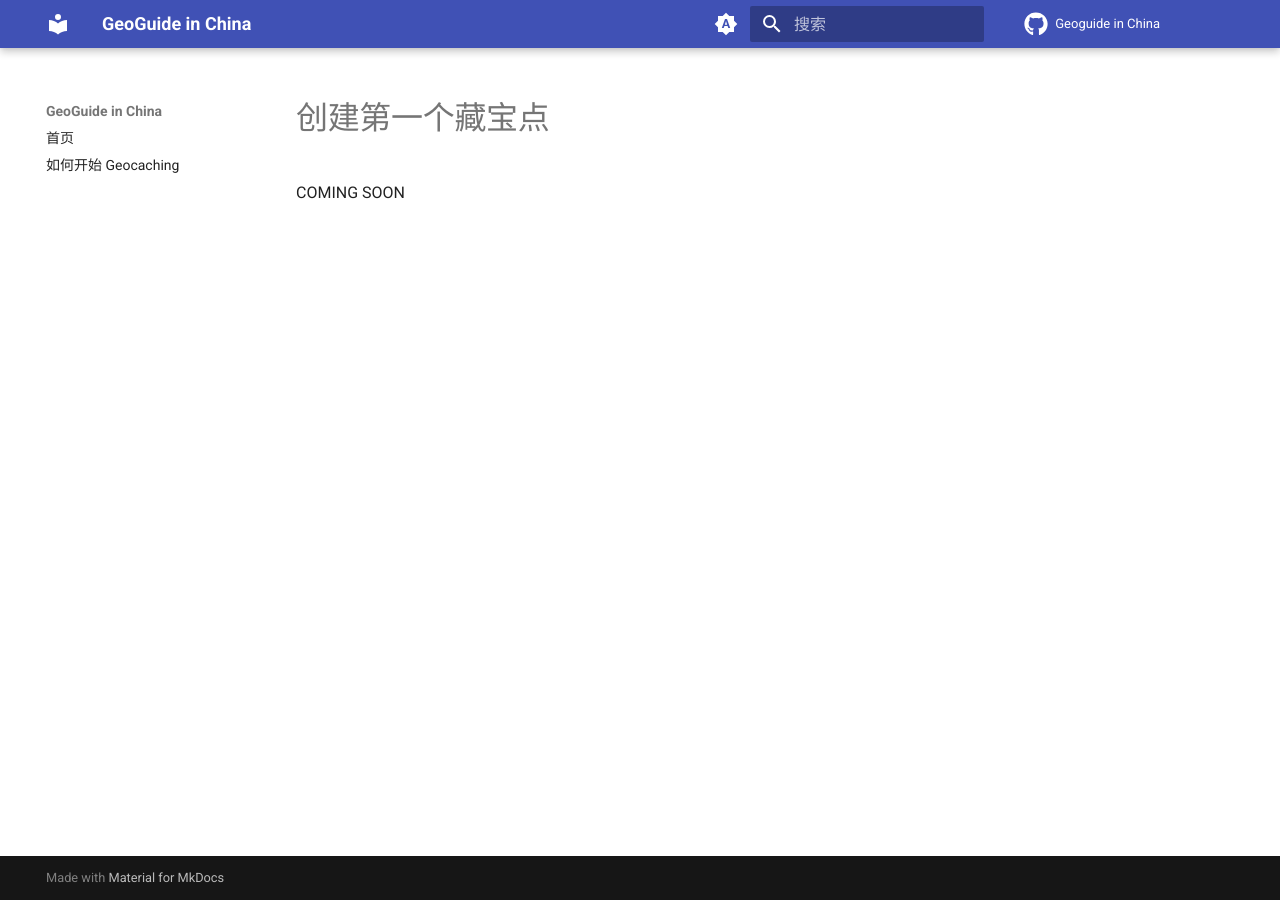
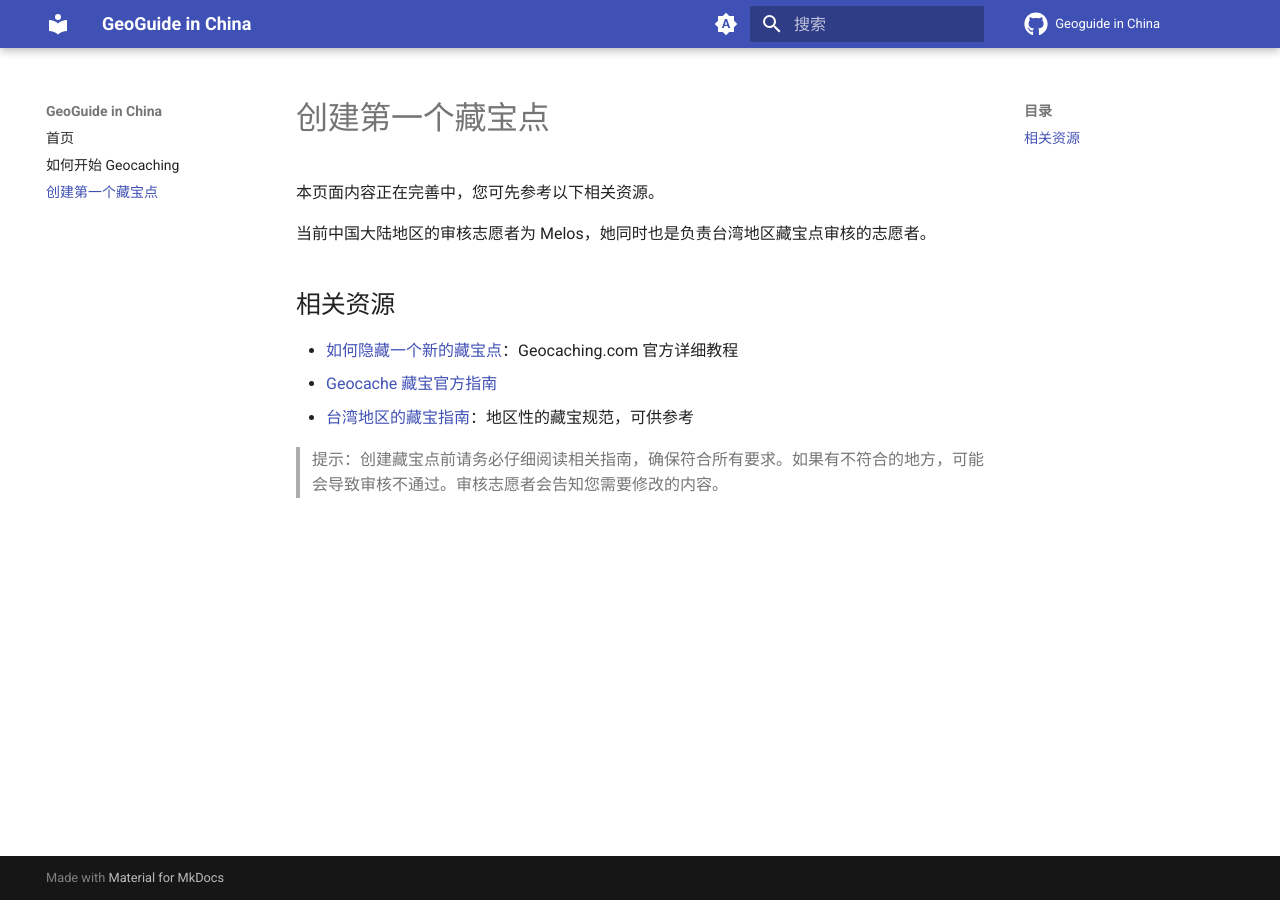
Before and after one commit to Konano/geoguide-in-china, an MkDocs documentation site: the page built from docs/hiding-a-cache.md, in a window 1280 px wide. Built offline with MkDocs 1.6.1 and Material for MkDocs 9.7.7, drawn with Linux system fonts in a browser that asks for light colours; comment, search, counter and statistics services are not loaded.

Commit message:
add hiding-a-cache.md

```diff
--- a/docs/hiding-a-cache.md
+++ b/docs/hiding-a-cache.md
@@ -1,3 +1,13 @@
 # 创建第一个藏宝点
 
-COMING SOON
+本页面内容正在完善中，您可先参考以下相关资源。
+
+当前中国大陆地区的审核志愿者为 Melos，她同时也是负责台湾地区藏宝点审核的志愿者。
+
+## 相关资源
+
+- [如何隐藏一个新的藏宝点](https://www.geocaching.com/help/index.php?pg=kb.book&id=19)：Geocaching.com 官方详细教程
+- [Geocache 藏宝官方指南](https://www.geocaching.com/play/guidelines)
+- [台湾地区的藏宝指南](https://gcwiki.atlassian.net/wiki/spaces/GEO/pages/528413/Taiwan)：地区性的藏宝规范，可供参考
+
+> 提示：创建藏宝点前请务必仔细阅读相关指南，确保符合所有要求。如果有不符合的地方，可能会导致审核不通过。审核志愿者会告知您需要修改的内容。
--- a/mkdocs.yml
+++ b/mkdocs.yml
@@ -36,7 +36,7 @@ theme:
 nav:
   - index.md
   - getting-started.md
-  # - hiding-a-cache.md
+  - hiding-a-cache.md
   # - faq.md
 # extra_css:
 #   - stylesheets/extra.css
```
